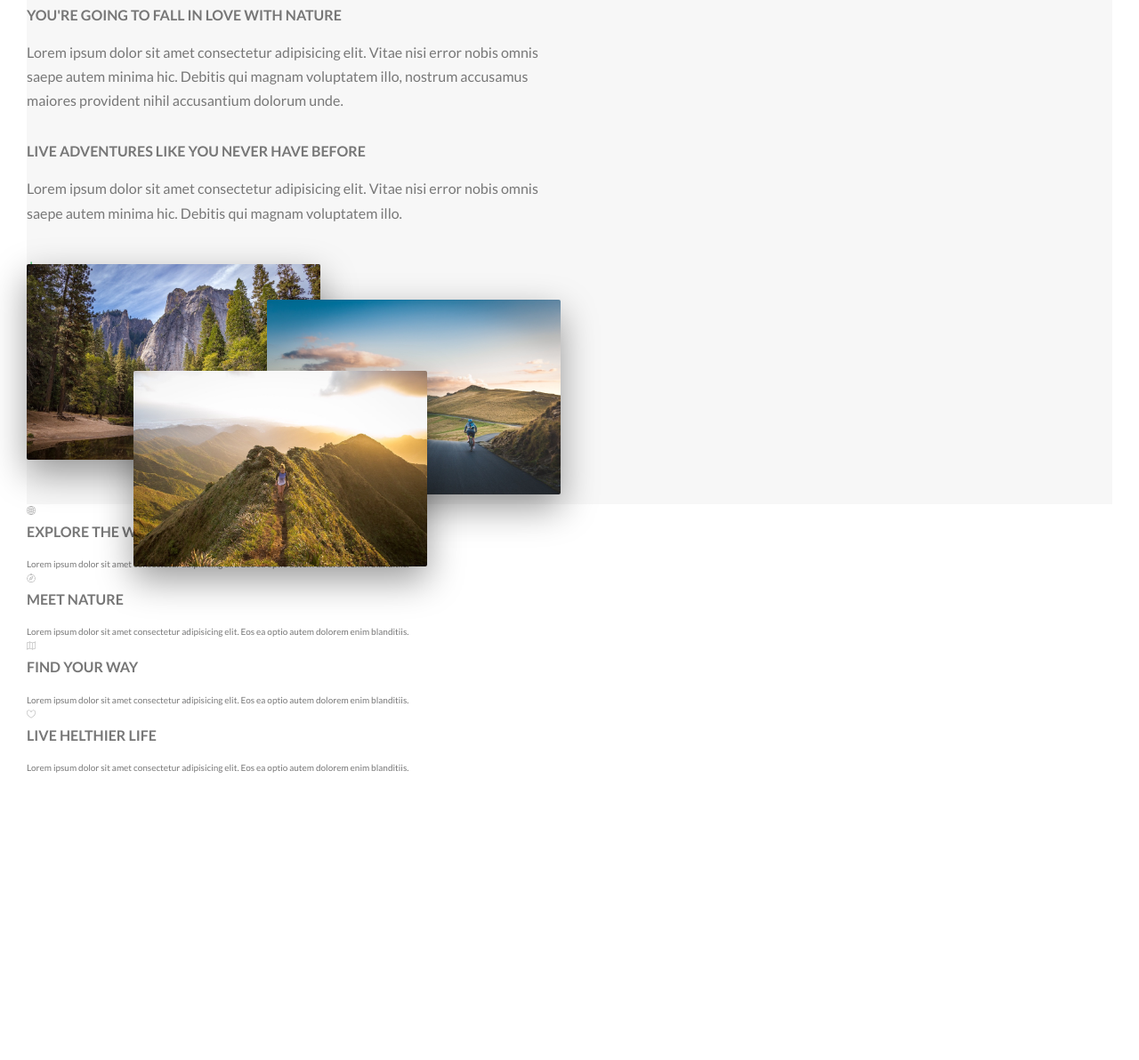
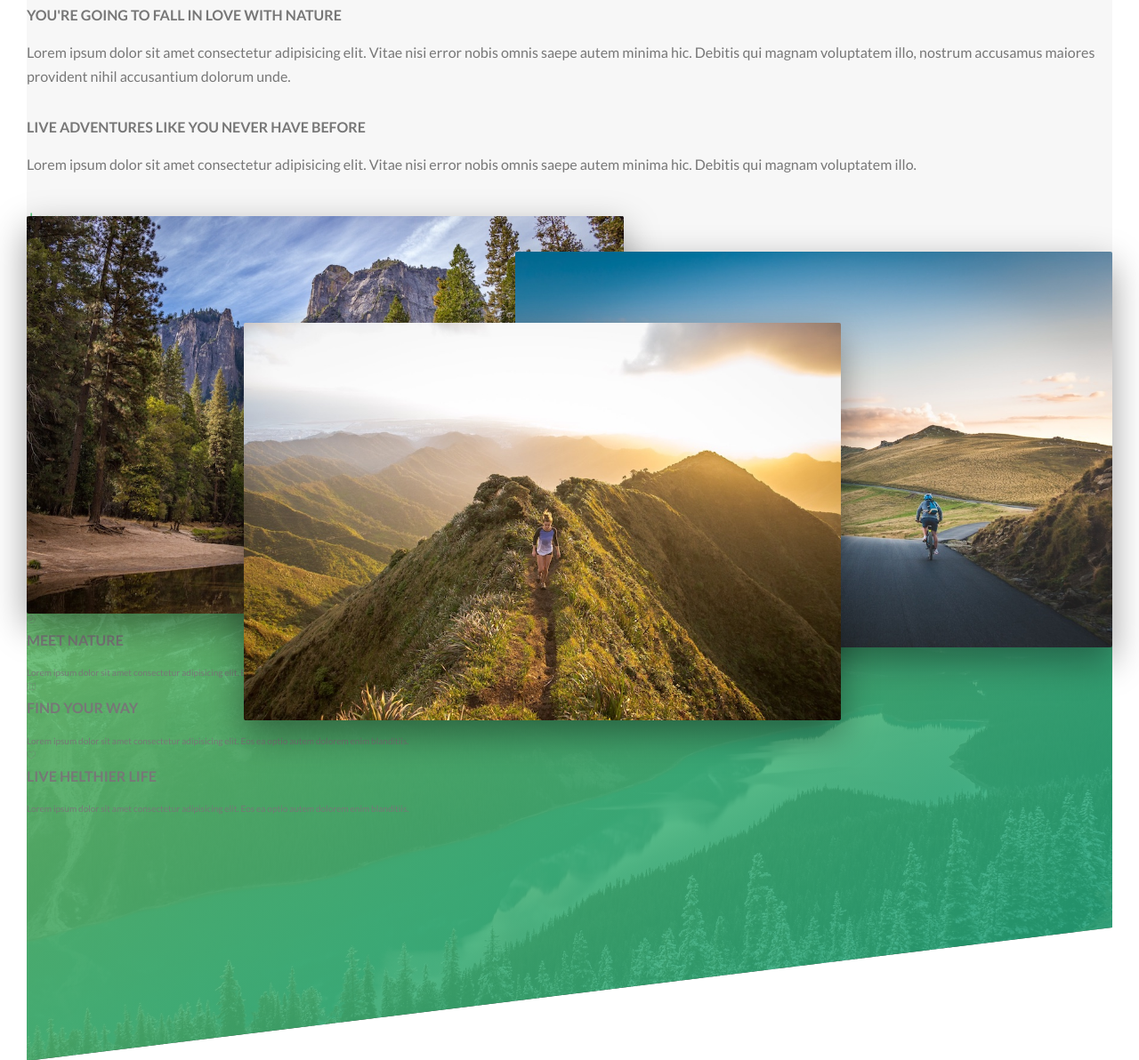
Before and after one commit to mralimov/Advanced-CSS-SASS-Website-Uz-Voyage, a website: page index.html in a window 1280 px wide. Shown: the part 1017-2209 px from the top of the page at 89% size. Before the commit the page ends 1919 px from the top, so only its background shows below. Drawn offline with Linux system fonts and the light colour scheme.

Commit message:
About section feature

```diff
--- a/sass/pages/_home.scss
+++ b/sass/pages/_home.scss
@@ -5,17 +5,20 @@
 
 }
 
-// [class^=col-] {
 
-//     float: left;
+.section-features {
+    padding: 20rem 0;
+    background-image: linear-gradient(
+        to right bottom,
+         rgba($color-primary-light, 0.8),
+         rgba($color-primary-dark, 0.8)),
+    url(../img/nat-4.jpg);
+    background-size: cover;
 
-//     &:not(:last-child){
-//         margin-right: $gutter-horizontal;
-//     }
-//  }
+    transform: skewY(-7deg);
+    margin-top: -10rem;
 
-@include clearfix;
-
-.col-1-of-2 {
-    width: calc((100% - #{$gutter-horizontal}) / 2);
-  }
+    &>* {
+        transform: skewY(7deg);
+    }
+}
```
Also changed, not shown: CSS/style.css.
